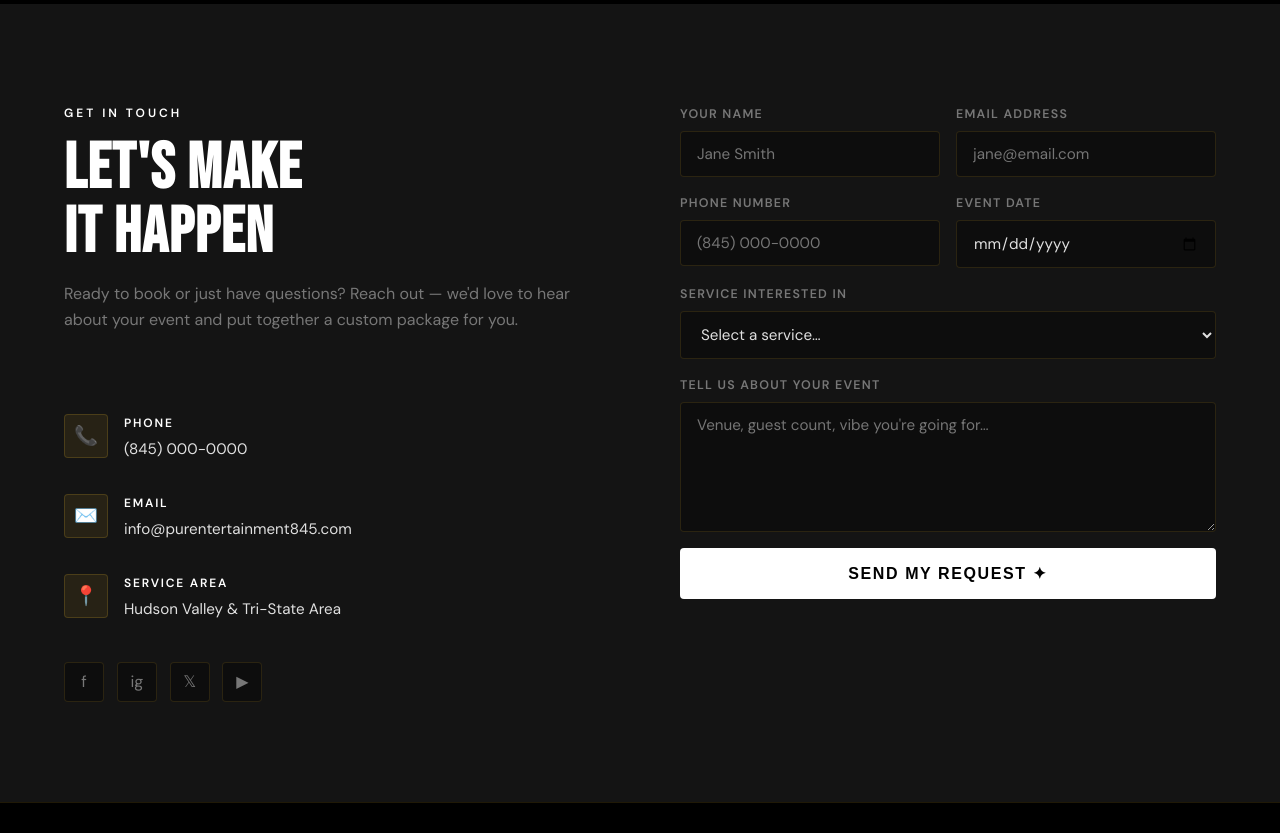
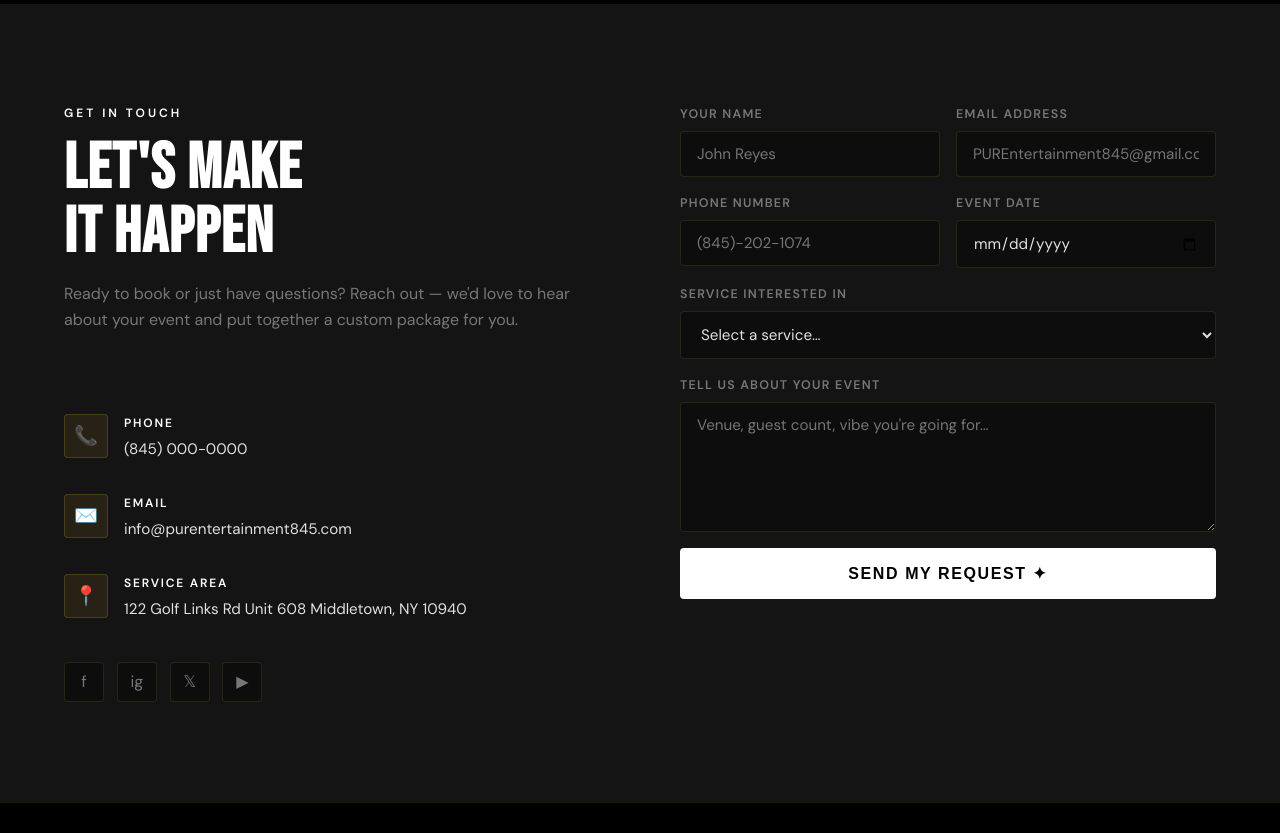
Before and after one commit to saditha00-sys/pure-entertainment, a plain HTML site: page index.html in a window 1280 px wide. Shown: the part 4460-5293 px from the top of the page. Drawn offline with Linux system fonts and the light colour scheme.

Commit message:
Update index.html

```diff
--- a/index.html
+++ b/index.html
@@ -1026,7 +1026,8 @@
         <div class="contact-icon">📍</div>
         <div>
           <div class="contact-label">Service Area</div>
-          <div class="contact-val">Hudson Valley & Tri-State Area</div>
+          <div class="contact-val">122 Golf Links Rd Unit 608
+Middletown, NY 10940</div>
         </div>
       </div>
 
@@ -1044,18 +1045,18 @@
       <div class="form-row">
         <div class="form-group">
           <label for="name">Your Name</label>
-          <input type="text" id="name" placeholder="Jane Smith" />
+          <input type="text" id="name" placeholder="John Reyes" />
         </div>
         <div class="form-group">
           <label for="email">Email Address</label>
-          <input type="email" id="email" placeholder="jane@email.com" />
+          <input type="email" id="email" placeholder="PUREntertainment845@gmail.com" />
         </div>
       </div>
 
       <div class="form-row">
         <div class="form-group">
           <label for="phone">Phone Number</label>
-          <input type="tel" id="phone" placeholder="(845) 000-0000" />
+          <input type="tel" id="phone" placeholder="(845)-202-1074" />
         </div>
         <div class="form-group">
           <label for="date">Event Date</label>
```
